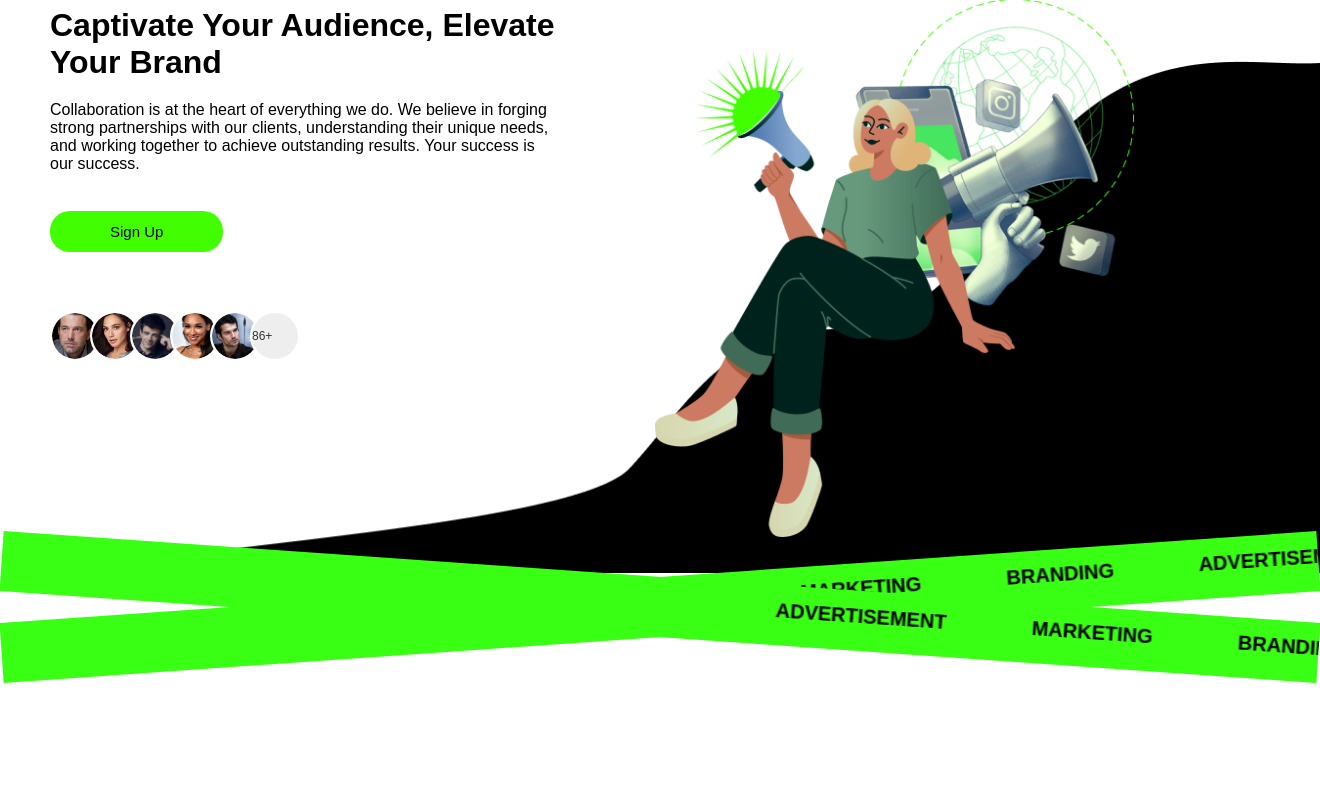
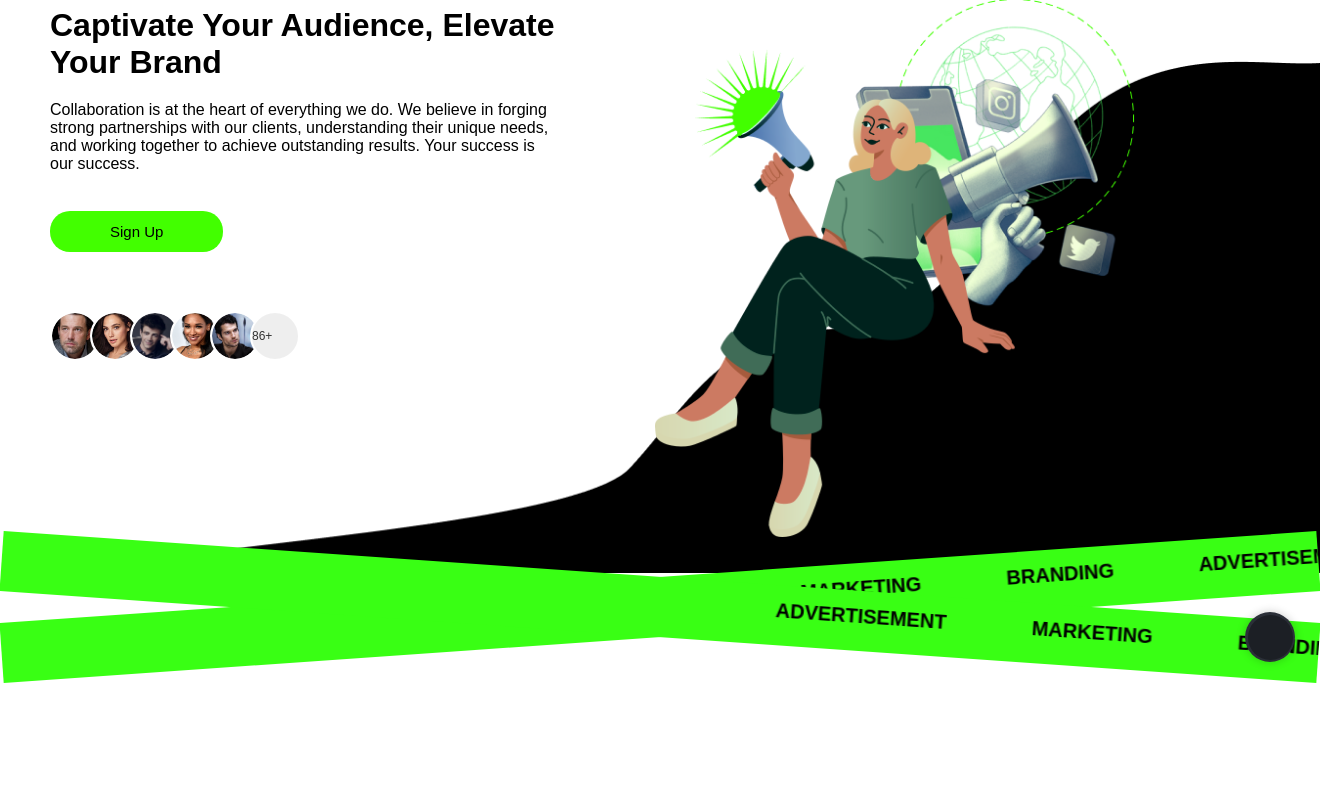
Before and after one commit to DahnnieyB/Box-inverse, a PHP site: page / in a window 1320 px wide; the page is wider, and only the part inside the window is pictured. Shown: the part 113-900 px from the top of that part. Run offline with PHP 8.4, Linux system fonts and the light colour scheme.

Commit message:
change name

```diff
--- a/boxinverse.css
+++ b/boxinverse.css
@@ -1323,3 +1323,37 @@ footer{
         margin-left: 50px;
     }
 }
+
+/*==Scroll-Progress====================*/
+
+#progress{
+    height: 50px;
+    width: 50px;
+    border-radius: 50%;
+    position: fixed;
+    bottom: 25px;
+    right: 25px;
+    box-shadow: 0px 0px 10px rgba(0, 0, 0, 0.2);
+    display: grid;
+    place-items: center;
+    z-index: 105;
+}
+
+#progress-value{
+    display: block;
+    height: calc(100% - 5px);
+    width: calc(100% - 5px);
+    background-color: #1c1f25;
+    border-radius: 50%;
+    display: grid;
+    place-items: center;
+    font-weight: 600;
+    font-size: 0px;
+}
+
+@media screen and (max-width: 970px) {
+    #progress{
+        right: 60px;
+        bottom: 50px;
+    }
+}
--- a/index.html
+++ b/index.html
@@ -8,6 +8,11 @@
         <link rel="stylesheet" href="boxinverse.css">
     </head>
     <body>
+
+        <!--==Scroll-Progress-bar=========================-->
+        <div id="progress">
+            <span id="progress-value"></span>
+        </div>
 
         <!-- ==Navigation Starts Here================== -->
         <div class="header-container">
@@ -308,6 +313,19 @@
 
 
         <script>
+
+            /*==scroll-progress-bar======================*/
+            let scrollPrecentage = () =>{
+                let scrollProgress = document.getElementById("progress");
+                let progressValue = document.getElementById("progress-value");
+                let pos = document.documentElement.scrollTop;
+                let calcHeight = document.documentElement.scrollHeight - document.documentElement.clientHeight;
+                let scrollValue = Math.round(pos * 100 / calcHeight);
+                scrollProgress.style.background = `conic-gradient(#e70634 ${scrollValue}%, #2b2f38 ${scrollValue}%)`;
+            }
+            window.onscroll = scrollPrecentage;
+            window.onload = scrollPrecentage;
+
             document.addEventListener("DOMContentLoaded", function () {
                 const navMenu = document.querySelector("nav ul");
                 const menu = document.getElementById("menu");
```
